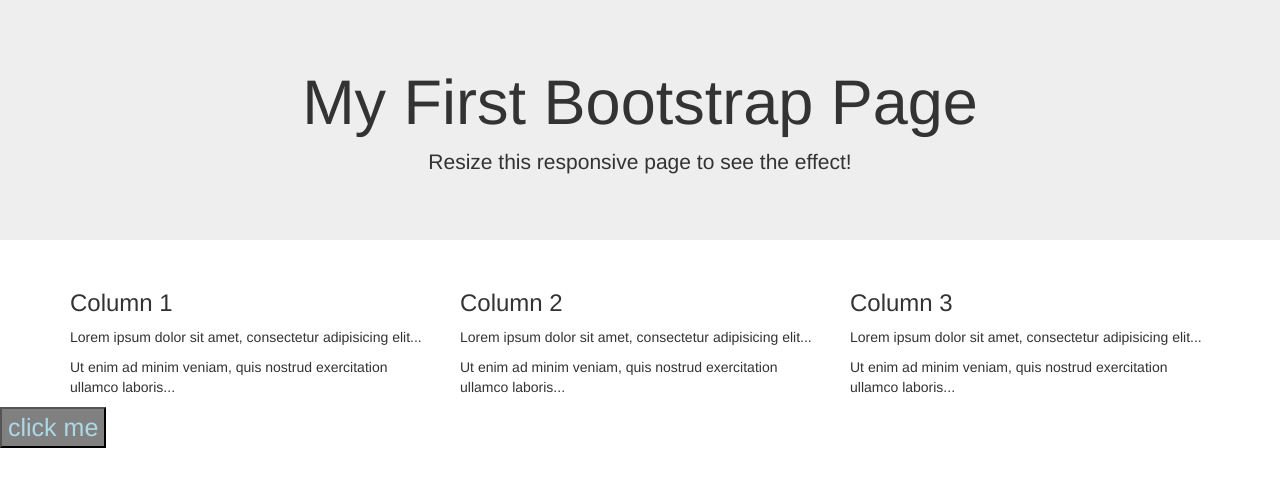
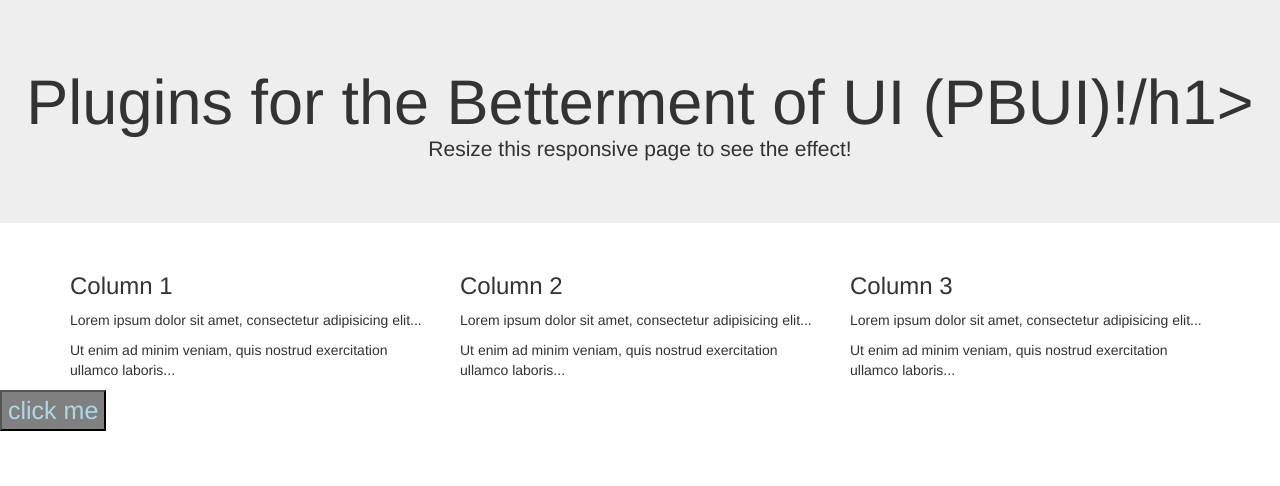
Before and after one commit to Josue-Rocha/Plugins-for-the-Betterment-of-UI, a plain HTML site: page index.html in a window 1280 px wide. Drawn offline with nearby package versions, Linux system fonts and the light colour scheme.

Commit message:
Update index.html

```diff
--- a/index.html
+++ b/index.html
@@ -11,7 +11,7 @@
 <body>
 
 <div class="jumbotron text-center">
-  <h1>My First Bootstrap Page</h1>
+  <h1>Plugins for the Betterment of UI (PBUI)!/h1>
   <p>Resize this responsive page to see the effect!</p>
 </div>
 
```
